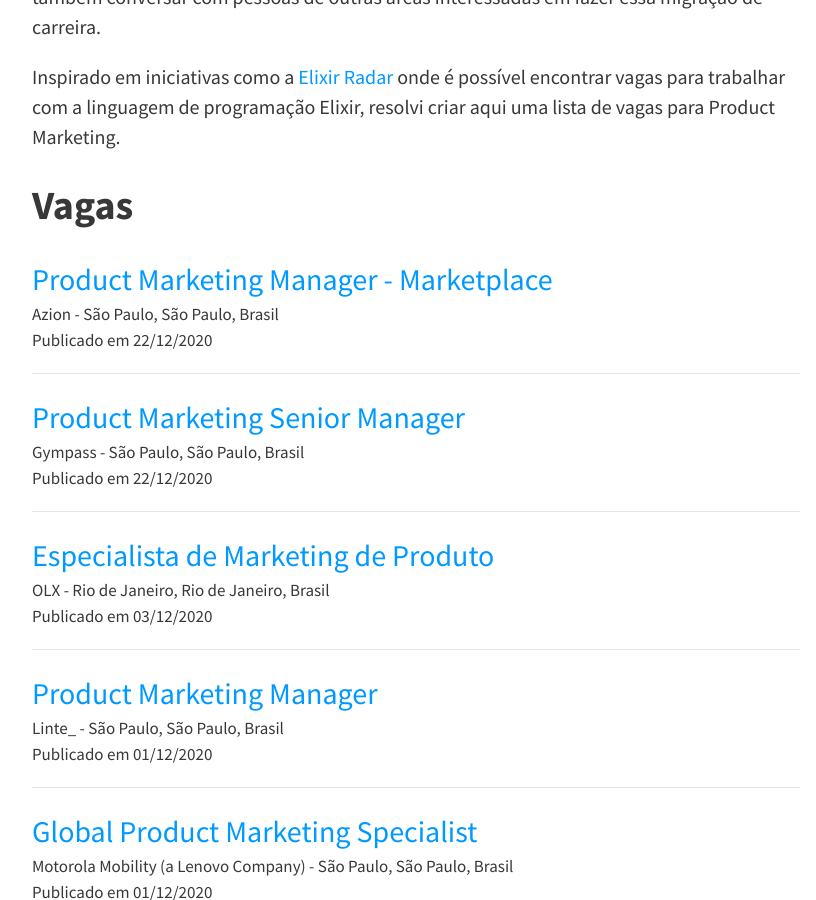
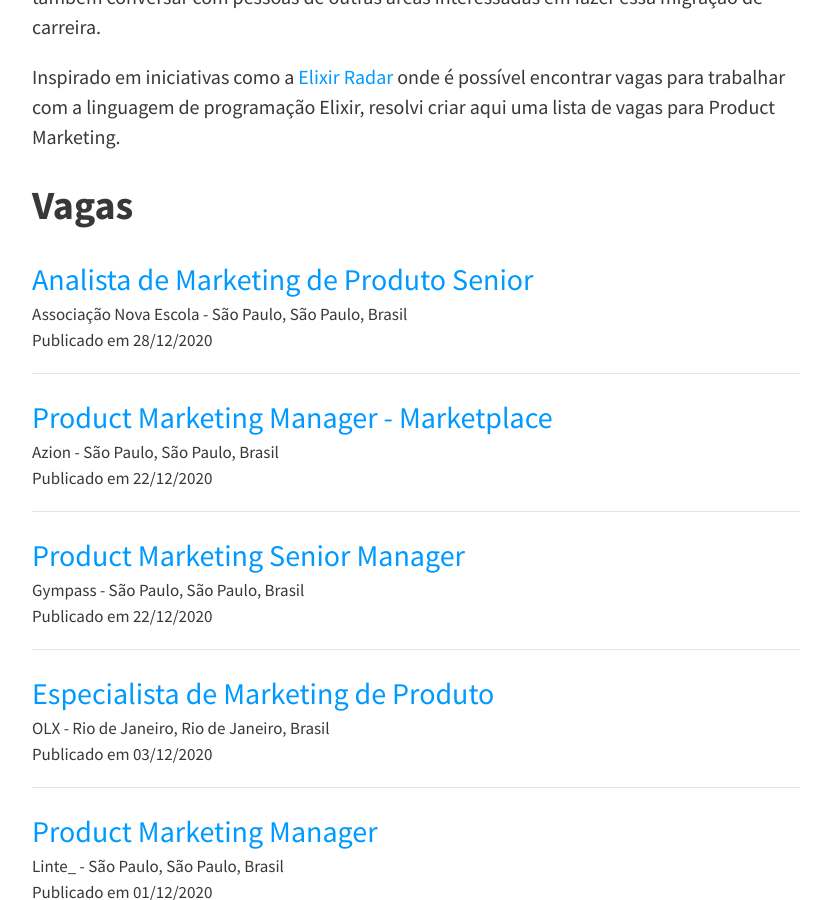
Before and after one commit to felipecbarbosa/felipecbarbosa.github.io, a Jekyll site: the page built from product-marketing/vagas.md, in a window 1280 px wide and 900 px high, scrolled down 953 px. Shown: the whole window, without its empty margins (224-1040 px from the left). Built offline with Jekyll 4.4.1, drawn with Linux system fonts in a browser that asks for light colours; nearby versions of some CDN libraries; comment, search, counter and statistics services are not loaded.

Commit message:
Added new job

```diff
--- a/_data/job.json
+++ b/_data/job.json
@@ -1,4 +1,11 @@
 [
+    {
+        "url": "https://www.linkedin.com/jobs/view/2350252058/",
+        "title": "Analista de Marketing de Produto Senior",
+        "location": "Associação Nova Escola - São Paulo, São Paulo, Brasil",
+        "date": "Publicado em 28/12/2020",
+        "track": "nova-escola"
+    },
     {
         "url": "https://www.linkedin.com/jobs/view/2349752801/",
         "title": "Product Marketing Manager - Marketplace",
```
